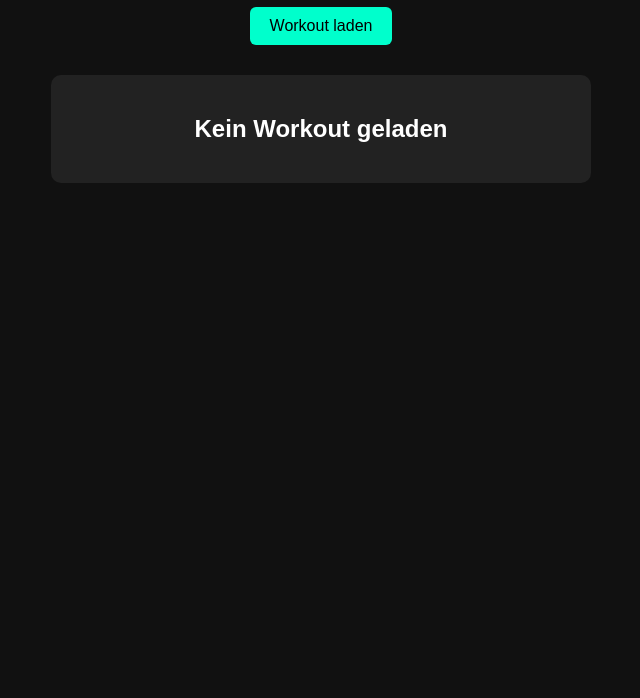
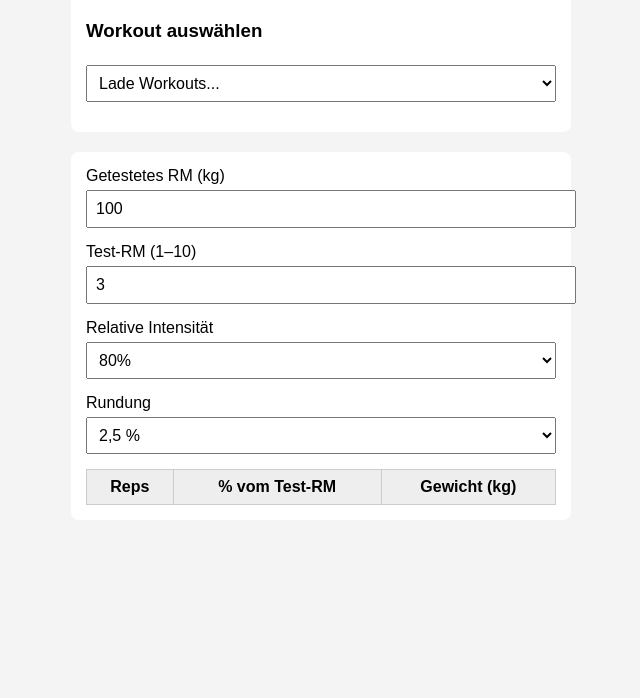
Before and after one commit to houseofboschi/Relative-Intensit-t-Rechner, a plain HTML site: page index.html in a window 1280 px wide. Shown: the part 102-800 px from the top of the page, without its empty margins (319-959 px from the left). Drawn offline with Linux system fonts and the light colour scheme.

Commit message:
Update index.html

```diff
--- a/index.html
+++ b/index.html
@@ -2,140 +2,121 @@
 <html lang="de">
 <head>
 <meta charset="UTF-8">
-  <title>Workout App</title>
+<meta name="viewport" content="width=device-width, initial-scale=1.0">
+
+<title>RI Calculator</title>
 
 <style>
-    body {
+body{
   font-family: Arial, sans-serif;
-      background: #111;
-      color: white;
-      text-align: center;
-      padding: 20px;
+  max-width:500px;
+  margin:auto;
+  padding:20px;
+  background:#f4f4f4;
 }
 
-    h1 {
-      color: #00ffcc;
+input,select{
+  width:100%;
+  padding:8px;
+  margin:5px 0 15px 0;
+  font-size:16px;
 }
 
-    #workoutContainer {
-      margin-top: 30px;
-      padding: 20px;
-      border-radius: 10px;
-      background: #222;
-      max-width: 500px;
-      margin-left: auto;
-      margin-right: auto;
+table{
+  width:100%;
+  border-collapse:collapse;
+  background:white;
 }
 
-    .exercise {
-      background: #333;
-      padding: 10px;
-      margin: 10px 0;
-      border-radius: 8px;
+th,td{
+  padding:8px;
+  border:1px solid #ccc;
+  text-align:center;
 }
 
-    button {
-      padding: 10px 20px;
-      font-size: 16px;
-      background: #00ffcc;
-      border: none;
-      border-radius: 6px;
-      cursor: pointer;
+th{ background:#eee; }
+
+.section{
+  background:white;
+  padding:15px;
+  margin-bottom:20px;
+  border-radius:8px;
 }
 </style>
 </head>
 
 <body>
 
-  <h1>🏋️ Workout App</h1>
+<h2>Relative Intensity Calculator</h2>
 
-  <!-- Button zum Laden -->
-  <button onclick="loadWorkout()">Workout laden</button>
+<!-- =========================
+     WORKOUT SYSTEM
+========================= -->
 
-  <!-- Ausgabe -->
-  <div id="workoutContainer">
-    <h2 id="title">Kein Workout geladen</h2>
-    <div id="exercises"></div>
+<div class="section">
+  <h3>Workout auswählen</h3>
+
+  <select id="workoutSelect">
+    <option>Lade Workouts...</option>
+  </select>
+
+  <div id="workoutDetails"></div>
 </div>
 
-  <!-- Firebase -->
-  <script type="module">
 
-    import { initializeApp } from "https://www.gstatic.com/firebasejs/10.12.2/firebase-app.js";
-    import {
-      getFirestore,
-      doc,
-      getDoc
-    } from "https://www.gstatic.com/firebasejs/10.12.2/firebase-firestore.js";
+<!-- =========================
+     CALCULATOR (ALTER STAND)
+========================= -->
+
+<div class="section">
+
+<label>Getestetes RM (kg)</label>
+<input id="rmWeight" type="number" value="100">
+
+<label>Test‑RM (1–10)</label>
+<input id="testRM" type="number" min="1" max="10" value="3">
+
+<label>Relative Intensität</label>
+<select id="intensity">
+  <option value="80">80%</option>
+  <option value="82.5">82.5%</option>
+  <option value="85">85%</option>
+  <option value="87.5">87.5%</option>
+  <option value="90">90%</option>
+  <option value="92.5">92.5%</option>
+</select>
+
+<label>Rundung</label>
+<select id="roundStep">
+  <option value="0.005">0,5 %</option>
+  <option value="0.025" selected>2,5 %</option>
+</select>
+
+<table>
+<thead>
+<tr>
+  <th>Reps</th>
+  <th>% vom Test‑RM</th>
+  <th>Gewicht (kg)</th>
+</tr>
+</thead>
+<tbody id="resultTable"></tbody>
+</table>
+
+</div>
 
 
-    // 🔥 HIER DEINE FIREBASE DATEN EINFÜGEN
-    const firebaseConfig = {
-      apiKey: "DEIN_API_KEY",
-      authDomain: "DEIN_PROJECT.firebaseapp.com",
-      projectId: "DEIN_PROJECT_ID",
-      storageBucket: "DEIN_PROJECT.appspot.com",
-      messagingSenderId: "XXXX",
-      appId: "XXXX"
-    };
+<!-- =========================
+     SCRIPTS
+========================= -->
 
-    // Firebase starten
-    const app = initializeApp(firebaseConfig);
-    const db = getFirestore(app);
+<!-- Dein Calculator -->
+<script src="app.js"></script>
 
-
-    // =========================
-    // WORKOUT LADEN
-    // =========================
-    window.loadWorkout = async function () {
-
-      console.log("Lade Workout...");
-
-      try {
-        // WICHTIG:
-        // Collection = Workouts (groß!)
-        // Document = workout_001
-        const docRef = doc(db, "Workouts", "workout_001");
-
-        const docSnap = await getDoc(docRef);
-
-        if (docSnap.exists()) {
-
-          const data = docSnap.data();
-          console.log(data);
-
-          // Titel anzeigen
-          document.getElementById("title").innerText = data.title;
-
-          const exercisesDiv = document.getElementById("exercises");
-          exercisesDiv.innerHTML = "";
-
-          // Übungen anzeigen
-          data.parts.forEach(part => {
-
-            const div = document.createElement("div");
-            div.className = "exercise";
-
-            div.innerHTML = `
-              <strong>${part.exercise}</strong><br>
-              Sätze: ${part.sets}<br>
-              Wiederholungen: ${part.reps}<br>
-              Intensität: ${part.intensity}
-            `;
-
-            exercisesDiv.appendChild(div);
-          });
-
-        } else {
-          alert("Workout nicht gefunden!");
-        }
-
-      } catch (error) {
-        console.error("Fehler:", error);
-        alert("Fehler beim Laden — siehe Konsole");
-      }
-    };
-
+<!-- Workout/Firebase -->
+<script type="module">
+  import { loadWorkouts } from "./js/workouts.js";
+  loadWorkouts();
 </script>
 
 </body>
```
Lines whose indentation alone changed are shown as unchanged.
